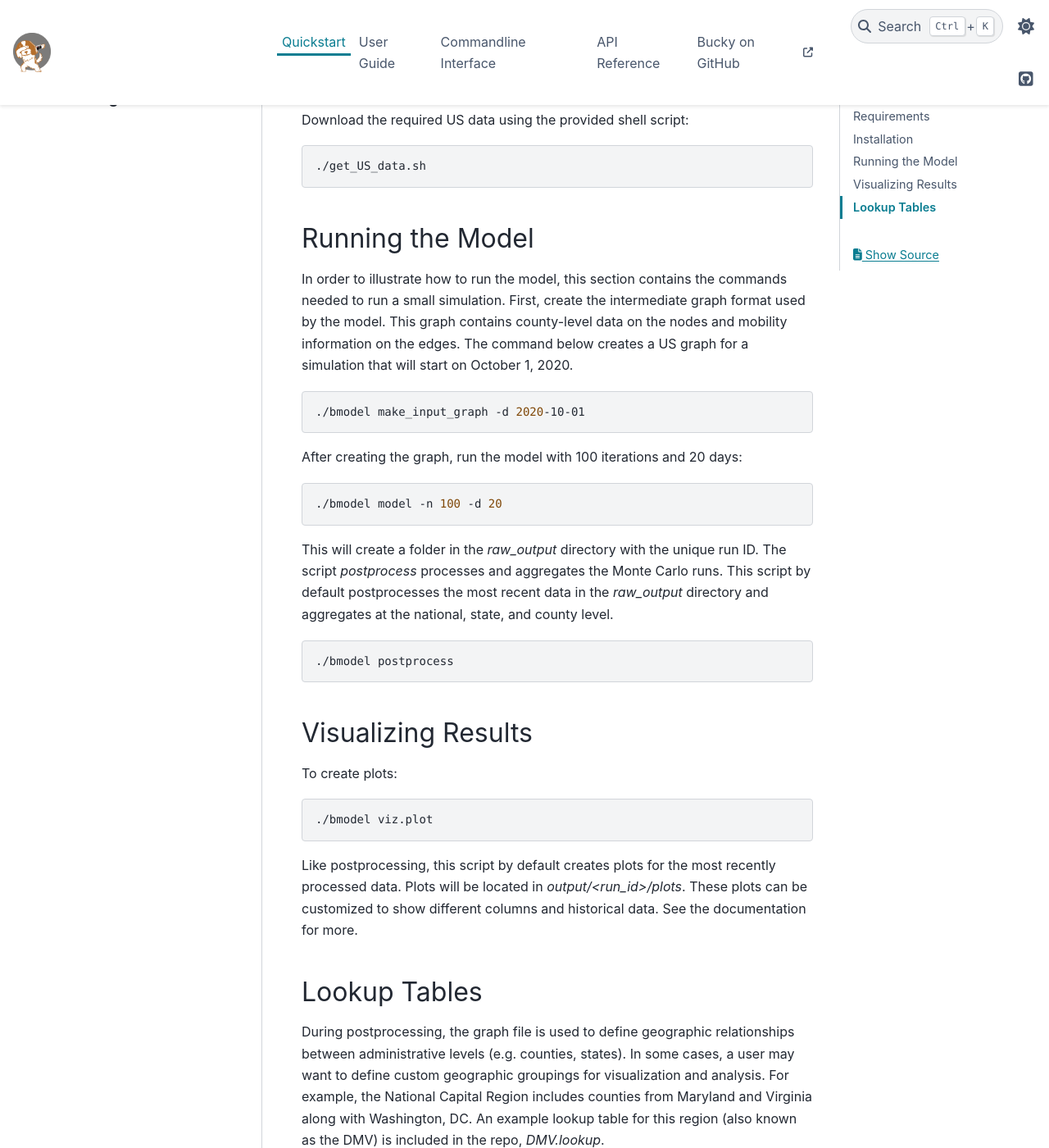
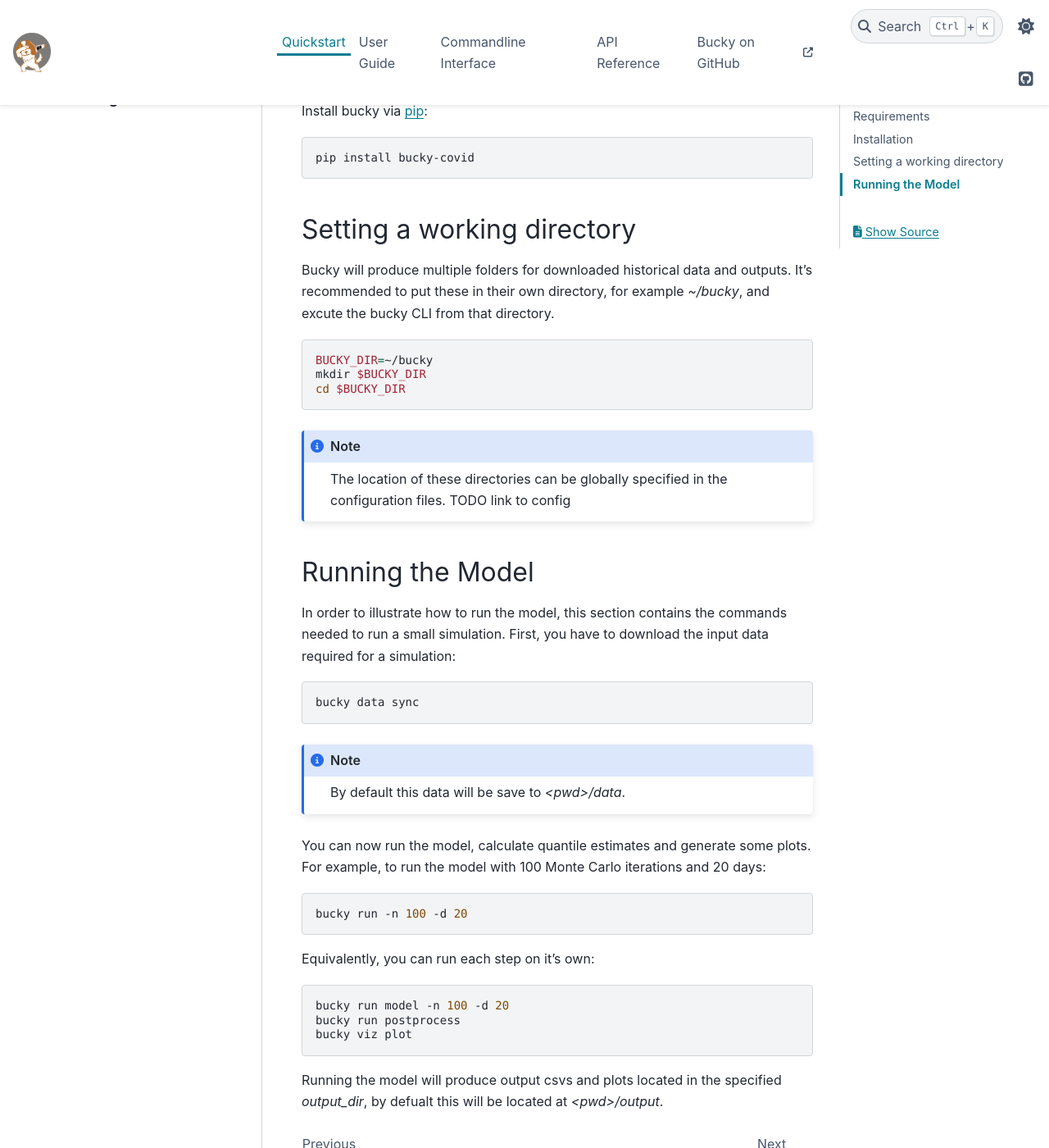
Before and after one commit to mattkinsey/bucky, a Sphinx documentation site: the page built from docs/getting_started.rst, in a window 1280 px wide and 1400 px high, scrolled down 738 px. Shown: the whole window at 82% size. Built offline with Sphinx 7.4.7 and the PyData theme 0.15.4, drawn with Linux system fonts in a browser that asks for light colours; pages that are not in the unit, such as notebooks, are missing from menus; some of the changed text lies outside the part shown.

Commit message:
update quickstart guide

```diff
--- a/docs/getting_started.rst
+++ b/docs/getting_started.rst
@@ -4,80 +4,63 @@ Quickstart
 
 Requirements
 ------------
-The Bucky model currently supports Linux and OSX and includes GPU support for accelerated modeling and processing. Anaconda environment files are provided for installation of dependencies.
+The Bucky model currently supports Linux and includes GPU support for accelerated modeling and processing.
+
+* GPU support is provided via `CuPy <https://cupy.dev/>`_. You'll need to ensure that your system is compatible with `CuPy's requirements <https://docs.cupy.dev/en/stable/install.html#requirements>`_, namely that you have an NVIDIA CUDA GPU and CUDA Toolkit version 10.2+ installed prior to installing bucky.
+
+* Python version v3.8.0+ / v3.9.0+ / v3.10.0+. If your system has an older Python release we recommend installing bucky in an `anaconda <https://www.anaconda.com/>`_ environment. Instructions to install conda are availible in the `conda documentation <https://docs.conda.io/projects/conda/en/latest/user-guide/install/index.html>`_.
+
+* git must be installed on you system and in you `PATH`.
 
 Installation
 ------------
-Clone the repo using git:
+.. note::
+    This will install bucky for execution ONLY. If you plan to develop the model you'll need to install it via the instuctions found `here <https://github.com/mattkinsey/bucky/blob/master/dev_readme.md>`_
+
+Install bucky via `pip <https://pypi.org/project/pip/>`_:
 
 .. code-block:: bash
 
-    git clone https://github.com/mattkinsey/bucky.git
+    pip install bucky-covid
 
 
-Create Anaconda environment using `environment.yml` or `environment_gpu.yml` if using the GPU.
+Setting a working directory
+---------------------------
+Bucky will produce multiple folders for downloaded historical data and outputs. It's recommended to put these in their own directory, for example `~/bucky`, and excute the bucky CLI from that directory.
 
 .. code-block:: bash
 
-    conda env create --file environment[_gpu].yml
-    conda activate bucky[_gpu]
+    BUCKY_DIR=~/bucky
+    mkdir $BUCKY_DIR
+    cd $BUCKY_DIR
 
-
-*Optional*: Data and output directory default locations are defined in `config.yml`. Edit this file to change these.
-
-Download the required US data using the provided shell script:
-
-.. code-block:: bash
-
-    ./get_US_data.sh
-
+.. note::
+   The location of these directories can be globally specified in the configuration files. TODO link to config
 
 Running the Model
 -----------------
 
-In order to illustrate how to run the model, this section contains the commands needed to run a small simulation. First, create the intermediate graph format used by the model. This graph contains county-level data on the nodes and mobility information on the edges. The command below creates a US graph for a simulation that will start on October 1, 2020.
+In order to illustrate how to run the model, this section contains the commands needed to run a small simulation. First, you have to download the input data required for a simulation:
 
 .. code-block:: bash
 
-    ./bmodel make_input_graph -d 2020-10-01
+    bucky data sync
 
-After creating the graph, run the model with 100 iterations and 20 days:
+.. note::
+    By default this data will be save to `<pwd>/data`.
+
+You can now run the model, calculate quantile estimates and generate some plots. For example, to run the model with 100 Monte Carlo iterations and 20 days:
 
 .. code-block:: bash
 
-    ./bmodel model -n 100 -d 20
+    bucky run -n 100 -d 20
 
-This will create a folder in the `raw_output` directory with the unique run ID. The script `postprocess` processes and aggregates the Monte Carlo runs. This script by default postprocesses the most recent data in the `raw_output` directory and aggregates at the national, state, and county level.
+Equivalently, you can run each step on it's own:
 
 .. code-block:: bash
 
-    ./bmodel postprocess
+    bucky run model -n 100 -d 20
+    bucky run postprocess
+    bucky viz plot
 
-
-Visualizing Results
--------------------
-To create plots:
-
-.. code-block:: bash
-
-    ./bmodel viz.plot
-
-
-Like postprocessing, this script by default creates plots for the most recently processed data. Plots will be located in `output/<run_id>/plots`. These plots can be customized to show different columns and historical data. See the documentation for more.
-
-Lookup Tables
--------------
-
-During postprocessing, the graph file is used to define geographic relationships between administrative levels (e.g. counties, states). In some cases, a user may want to define custom geographic groupings for visualization and analysis. For example, the National Capital Region includes counties from Maryland and Virginia along with Washington, DC. An example lookup table for this region (also known as the DMV) is included in the repo, *DMV.lookup*.
-
-To aggregate data with this lookup table, use the flag `--lookup` followed by the path to the lookup file:
-
-.. code-block:: bash
-
-    ./bmodel postprocess --lookup DMV.lookup
-
-This will create a new directory with the prefix *DMV_* in the default output directory (output/DMV_<run_id>/). To plot:
-
-.. code-block:: bash
-
-  ./bmodel model viz.plot --lookup DMV.lookup
+Running the model will produce output csvs and plots located in the specified `output_dir`, by defualt this will be located at `<pwd>/output`.
```
